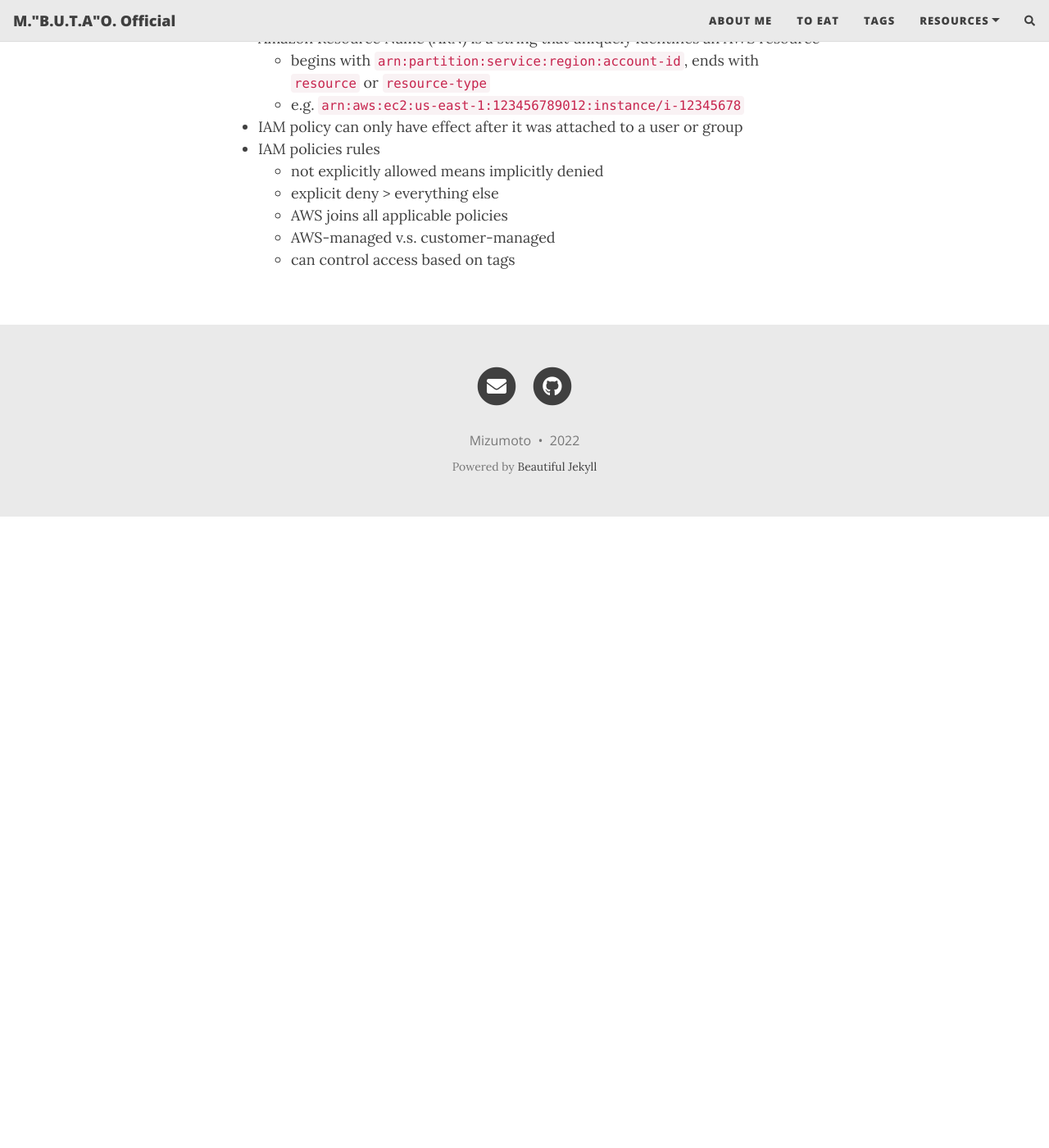
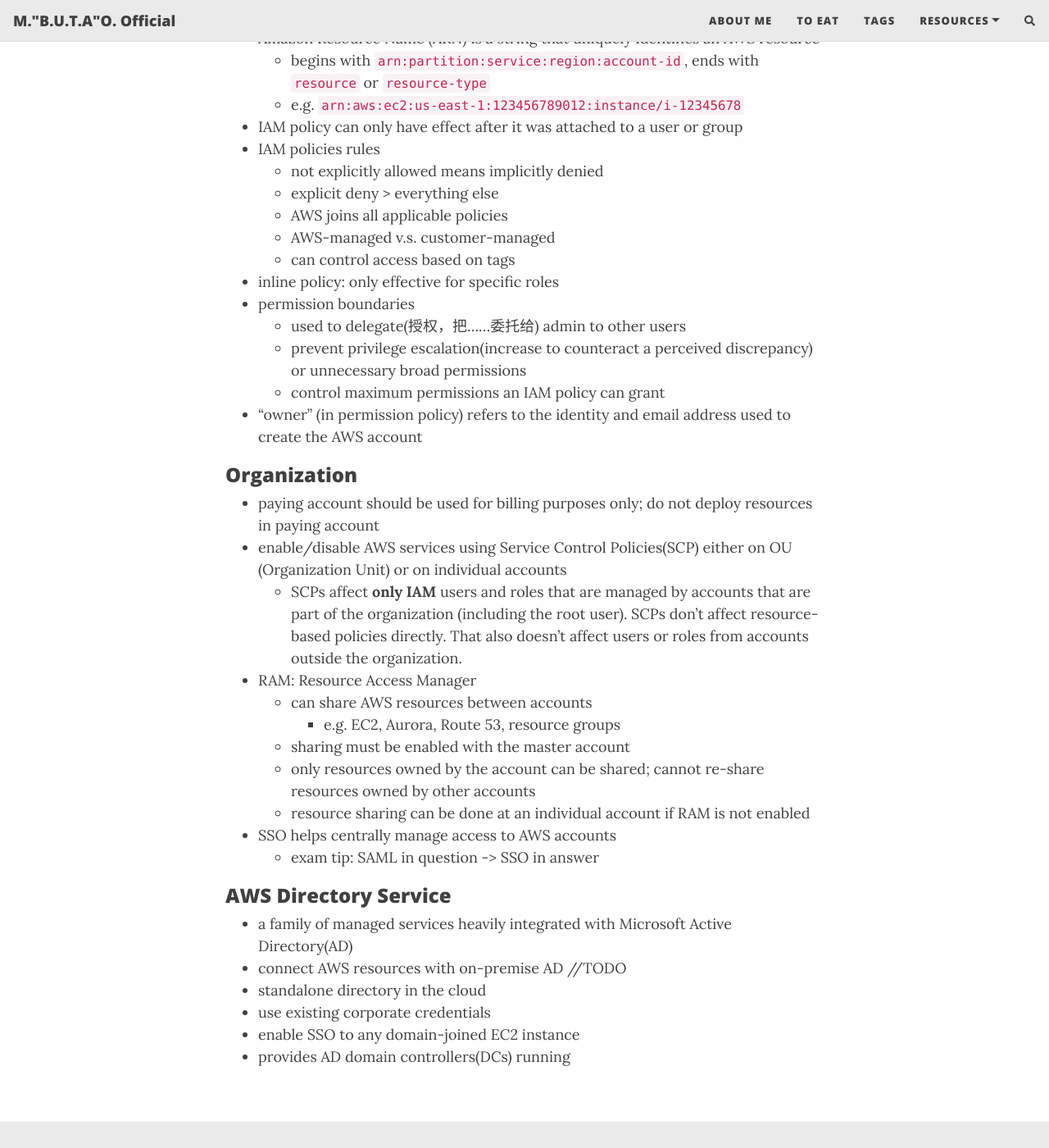
Before and after one commit to mizumoto-cn/mizumoto-cn.github.io, a Jekyll site: the page built from AWS/AWS_management.md, in a window 1280 px wide and 1400 px high, scrolled down 904 px. Shown: the whole window at 82% size. Built offline with Jekyll 4.4.1, drawn with Linux system fonts in a browser that asks for light colours; nearby versions of some CDN libraries; comment, search, counter and statistics services are not loaded; before the commit the page ends 1534 px from its top, so only the background shows below that.

Commit message:
xiabanle

```diff
--- a/AWS/AWS_management.md
+++ b/AWS/AWS_management.md
@@ -33,3 +33,32 @@ Policies: See [AWS IAM Policies](https://docs.aws.amazon.com/IAM/latest/UserGuid
   - AWS joins all applicable policies
   - AWS-managed v.s. customer-managed
   - can control access based on tags
+- inline policy: only effective for specific roles
+- permission boundaries
+  - used to delegate(授权，把……委托给) admin to other users
+  - prevent privilege escalation(increase to counteract a perceived discrepancy) or unnecessary broad permissions
+  - control maximum permissions an IAM policy can grant
+- "owner" (in permission policy) refers to the identity and email address used to create the AWS account
+
+### Organization
+
+- paying account should be used for billing purposes only; do not deploy resources in paying account
+- enable/disable AWS services using Service Control Policies(SCP) either on OU (Organization Unit) or on individual accounts
+  - SCPs affect **only IAM** users and roles that are managed by accounts that are part of the organization (including the root user). SCPs don't affect resource-based policies directly. That also doesn't affect users or roles from accounts outside the organization.
+- RAM: Resource Access Manager
+  - can share AWS resources between accounts
+    - e.g. EC2, Aurora, Route 53, resource groups
+  - sharing must be enabled with the master account
+  - only resources owned by the account can be shared; cannot re-share resources owned by other accounts
+  - resource sharing can be done at an individual account if RAM is not enabled
+- SSO helps centrally manage access to AWS accounts
+  - exam tip: SAML in question -> SSO in answer
+
+### AWS Directory Service
+
+- a family of managed services heavily integrated with Microsoft Active Directory(AD)
+- connect AWS resources with on-premise AD //TODO
+- standalone directory in the cloud
+- use existing corporate credentials
+- enable SSO to any domain-joined EC2 instance
+- provides AD domain controllers(DCs) running
```
